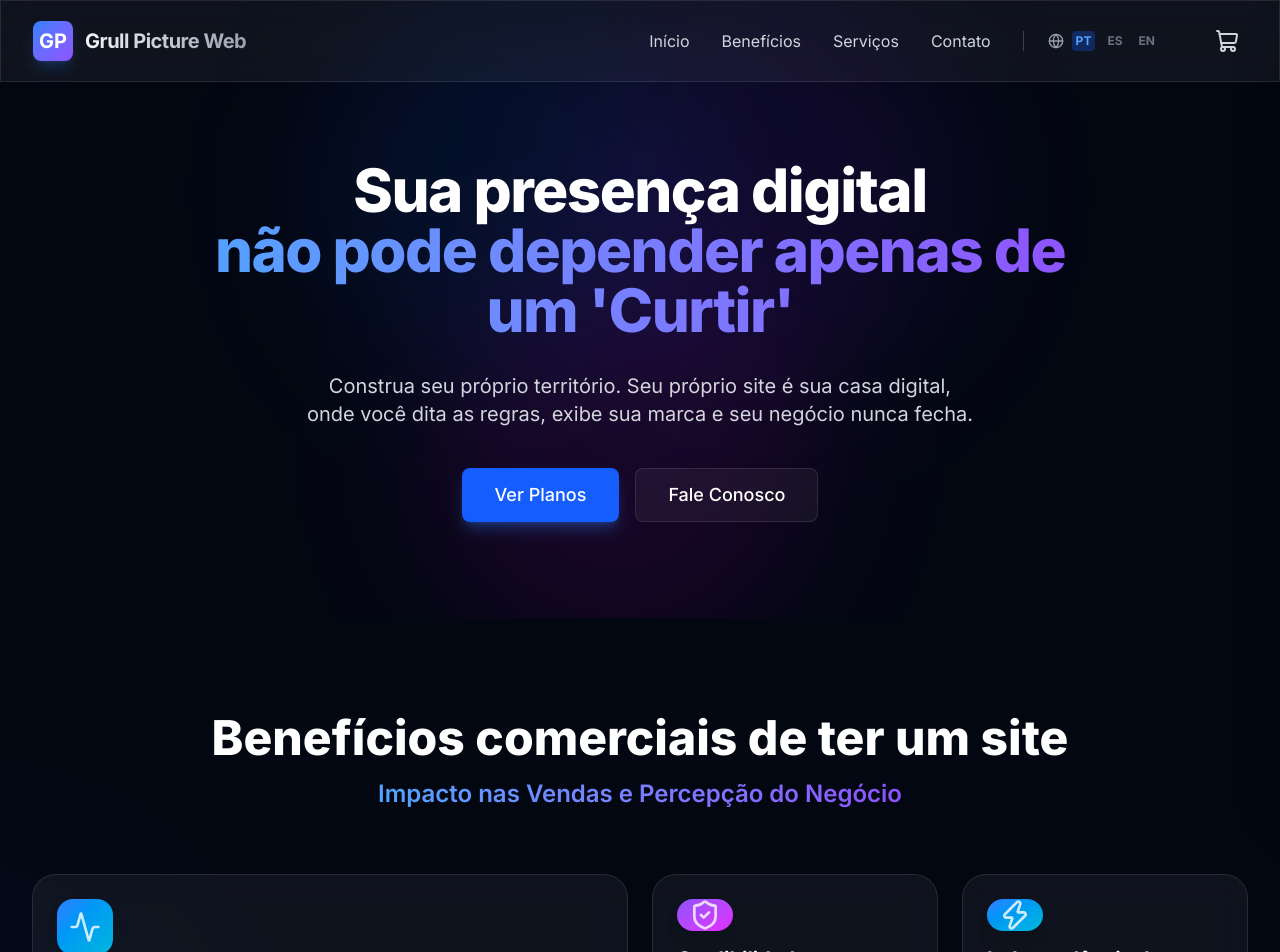
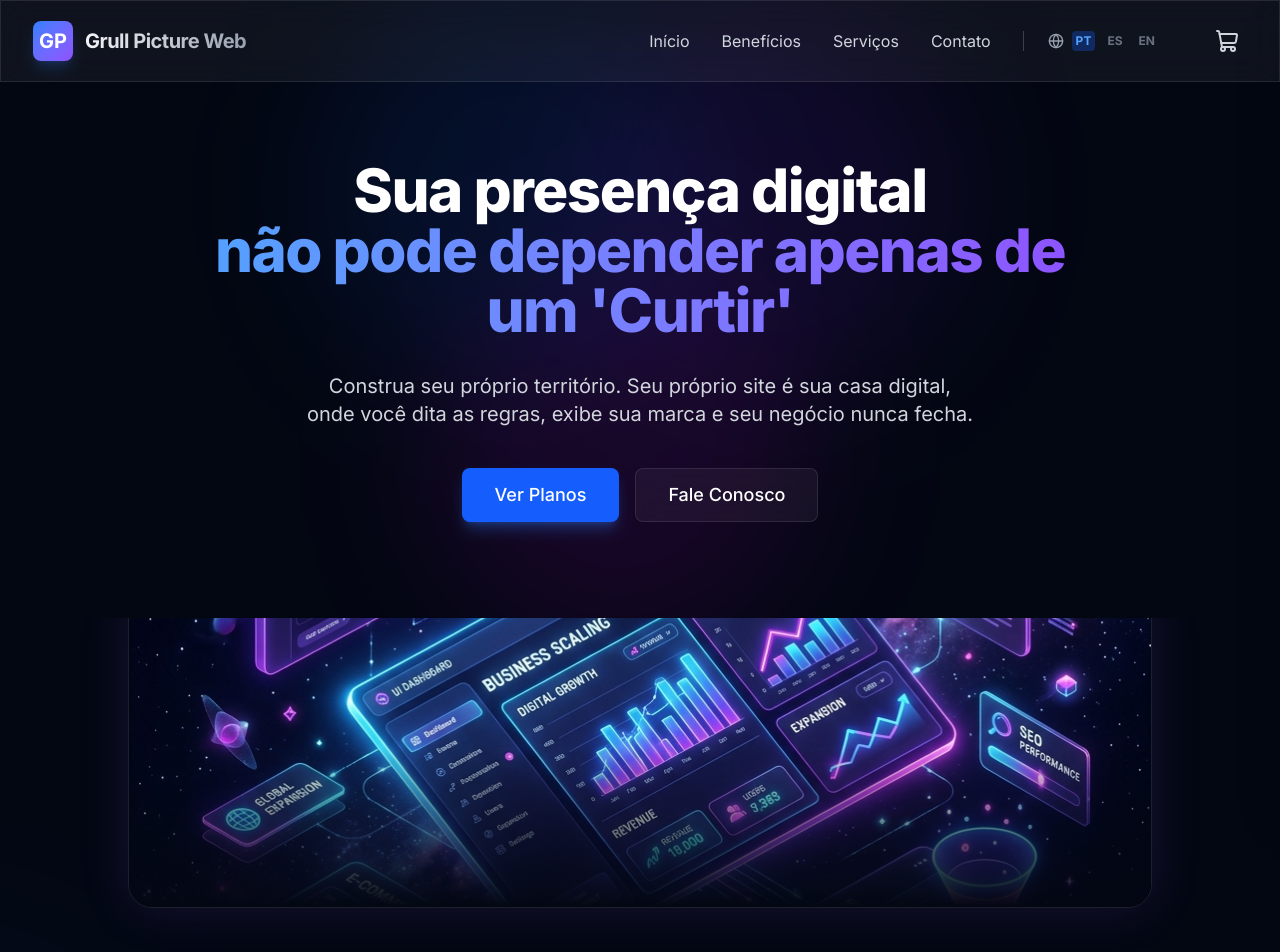
Before and after one commit to grullpixelweb-pixel/BaseWebSite, a Next.js app: page / in a window 1280 px wide. Shown: the top 952 px of the page. Built offline with nearby package versions, Linux system fonts and the light colour scheme.

Commit message:
style: Adjust hero layouts, add blackberry watermark, banner optimization

```diff
--- a/src/components/Benefits.tsx
+++ b/src/components/Benefits.tsx
@@ -2,7 +2,7 @@
 
 import React from "react";
 import { useLanguage } from "../context/LanguageContext";
-import { Activity, ShieldCheck, Zap, Globe2, TrendingUp, LineChart, Award, ShieldAlert } from "lucide-react";
+import { Activity, ShieldCheck, Zap, Globe2, TrendingUp, LineChart, Award, ShieldAlert, Code } from "lucide-react";
 
 export default function Benefits() {
   const { t } = useLanguage();
@@ -21,7 +21,15 @@ export default function Benefits() {
       <div className="absolute bottom-1/4 -right-64 w-96 h-96 bg-fuchsia-600/10 rounded-full mix-blend-screen filter blur-[100px] opacity-70"></div>
 
       <div className="max-w-7xl mx-auto px-4 sm:px-6 lg:px-8 relative z-10">
-        <div className="text-center mb-16">
+        <div className="text-center mb-16 flex flex-col items-center">
+          <div className="relative z-30 -mt-20 md:-mt-32 mx-auto w-full max-w-5xl mb-12 rounded-3xl overflow-hidden shadow-[0_0_50px_rgba(139,92,246,0.15)] border border-white/10 group">
+            <div className="absolute inset-0 bg-gradient-to-t from-gray-950 via-transparent to-transparent z-10 pointer-events-none"></div>
+            <img
+              src="/web-sales.png"
+              alt="Digital Growth and Sales"
+              className="w-full h-64 md:h-80 object-cover object-center transform transition-transform duration-1000 group-hover:scale-105 opacity-100"
+            />
+          </div>
           <h2 className="text-3xl md:text-5xl font-extrabold text-white mb-4">
             {t.benefits.sectionTitle}
           </h2>
```
Also changed, not shown: public/3d-code.png (added), public/web-sales.png (added), src/components/Hero.tsx (line endings or trailing spaces).
